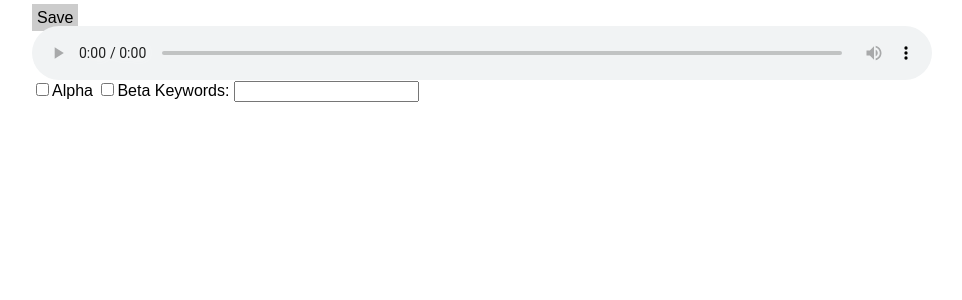
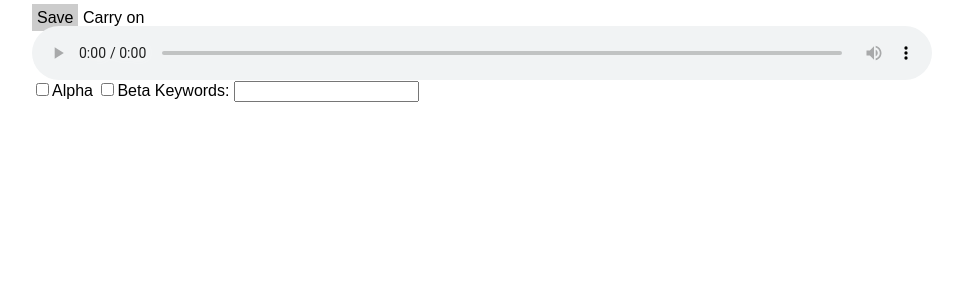
Before and after one commit to mikkohei13/Loxpyt, a Flask app: page /segment in a window 1280 px wide. Shown: the top 300 px of the page, without its empty margins (158-1120 px from the left). Run offline with Flask 2, Linux system fonts and the light colour scheme; data that the repository does not hold is empty; some libraries are stand-ins or nearby versions.

Commit message:
Add carry on -button

```diff
--- a/app/static/segment.js
+++ b/app/static/segment.js
@@ -1,16 +1,19 @@
 
 var segmentNumberGlobal;
-init()
 
-/*
 window.onload = function() {
   console.log("Calling init...")
+  init()
 }
-*/
 
 let saveElement = document.getElementById("save");
 if (saveElement) {
-  saveElement.addEventListener('click', save, false);
+  saveElement.addEventListener('click', function() { sendAnnotation("save"); }, false);
+}
+
+let carryElement = document.getElementById("carry");
+if (carryElement) {
+  carryElement.addEventListener('click', function() { sendAnnotation("carry"); }, false);
 }
 
 // Todo: Something wrong with session number handling durng save. hash and vr mismatch, hash skips numbers.
@@ -26,6 +29,9 @@ w = wind
 //----------------------------------------------------
 
 function init() {
+  console.log("INIT FUNCTION");
+  clearAlert();
+
   let hash = window.location.hash;
   segmentNumberGlobal = parseInt(hash.replace("#", ""), 10);
 
@@ -38,6 +44,8 @@ function init() {
 }
 
 function getSegmentData(file_id, segmentNumber) {
+  console.log("GETSEGMENTDATA FUNCTION");
+
   var url = "/api/segment?file_id=" + file_id + "&segmentNumber=" + segmentNumber;
   $.getJSON( url, {
     format: "json"
@@ -58,7 +66,8 @@ function getSegmentData(file_id, segmentNumber) {
   });
 }
 
-function save() {
+function sendAnnotation(mode) {
+  console.log("SENDANNOTATION FUNCTION");
 
   // Base data
   var annotation = {}
@@ -111,7 +120,19 @@ function save() {
     })
     .done(function() {
       console.log("SUCCESS: API responded with success!");
-      moveToNextSegment();
+
+      if ("save" == mode) {
+        clearAlert();
+        clearForm(); // This is the difference between save and carry
+        clearContent();
+        moveToNextSegment();
+      }
+      else if ("carry" == mode) {
+        clearAlert();
+        clearContent();
+        moveToNextSegment();
+      }
+
     })
     .fail(function() {
       error("API responded with failure!")
@@ -139,27 +160,31 @@ function error(message) {
 }
 
 function clearAlert() {
+  console.log("CLEARALERT FUNCTION");
+
   $("#alert").text("");
   $("#alert").removeClass("warning");
   $("#alert").removeClass("error"); // Todo: remove all classes?
 }
 
 function clearContent() {
+  console.log("CLEARCONTENT FUNCTION");
+
   $("#title").text("");
   $("#spectrogram").attr("src", "");
   $("#audio").attr("src", "");
 }
 
 function clearForm() {
+  console.log("CLEARFORM FUNCTION");
+
   $('#form').find('input:text, input:password, input:file, select, textarea').val('');
   $('#form').find('input:radio').prop('selected', false);
   $('#form').find('input:checkbox').prop('checked', false);
 }
 
 function moveToNextSegment() {
-  clearAlert();
-  clearForm();
-  clearContent();
+  console.log("MOVETONEXTSEGMENT FUNCTION");
 
   let nextSegmentNumber = segmentNumberGlobal + 1;
   window.location.hash = "#" + nextSegmentNumber;
--- a/app/templates/segment.html
+++ b/app/templates/segment.html
@@ -16,6 +16,7 @@
 	<div id="wrapper">
 		<h1 id="title"></h1>
 		<a id="save">Save</a>
+		<a id="carry">Carry on</a>
 
 		<img src="" id="spectrogram">
 
```
